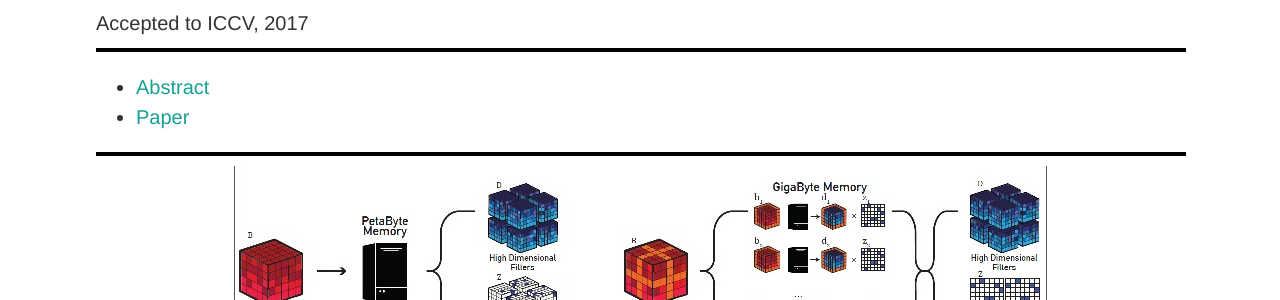
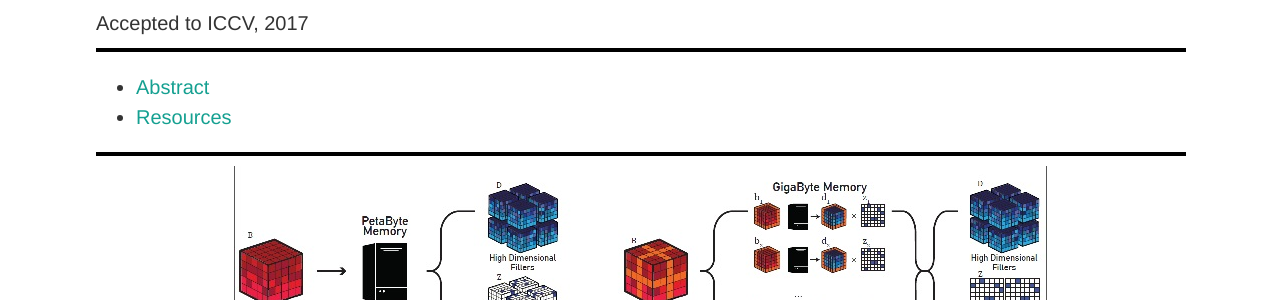
Before and after one commit to vccimaging/vccimaging.github.io, a Jekyll site: the page built from Publications/Bis2017CCSC/index.html, in a window 1280 px wide. Shown: the part 284-584 px from the top of the page. Built offline with Jekyll 4.4.1, drawn with Linux system fonts in a browser that asks for light colours.

Commit message:
Update index.html

```diff
--- a/Publications/Bis2017CCSC/index.html
+++ b/Publications/Bis2017CCSC/index.html
@@ -12,7 +12,7 @@
 <hr size="4", color="black", width="100%">
 <ul>
 <li><a href="#abstract">Abstract</a></li>
-<li><a href="#paper">Paper</a></li>
+<li><a href="#Res">Resources</a></li>
 </ul>
 <hr size="4", color="black", width="100%">
 
```
